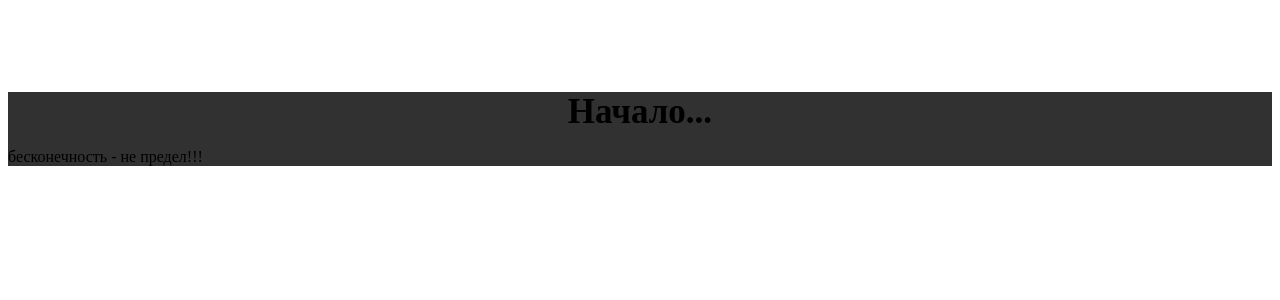
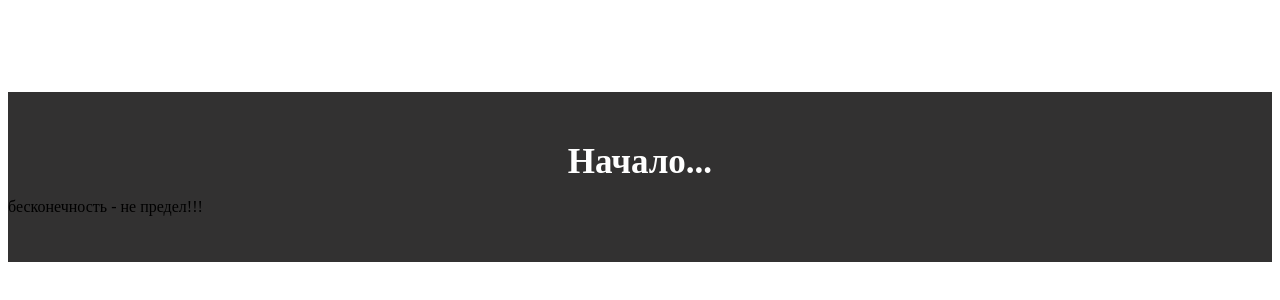
Before and after one commit to Andrey68Vyazovov/first-project, a plain HTML site: page index.html in a window 1280 px wide. Shown: the part 308-608 px from the top of the page. Drawn offline with Linux system fonts and the light colour scheme.

Commit message:
FS ver.0.0.4

```diff
--- a/style.css
+++ b/style.css
@@ -2,6 +2,8 @@
     margin-top: 400px;
     background-color: #323131;
     height: 15%;
+    padding-top:50px;
+    padding-bottom:30px;
   }
 
   .logo {
@@ -9,4 +11,5 @@
     font-weight: bold;
     font-size: 35px;
     margin: 0;
+    color: white;
   }
```
